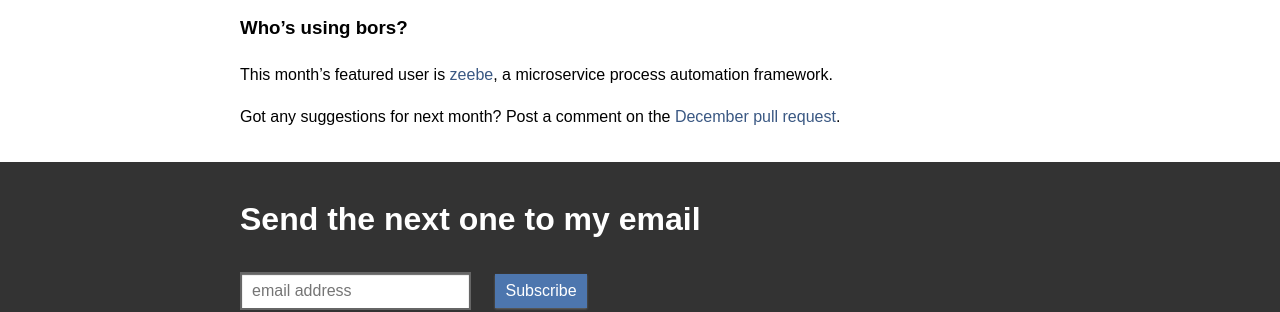
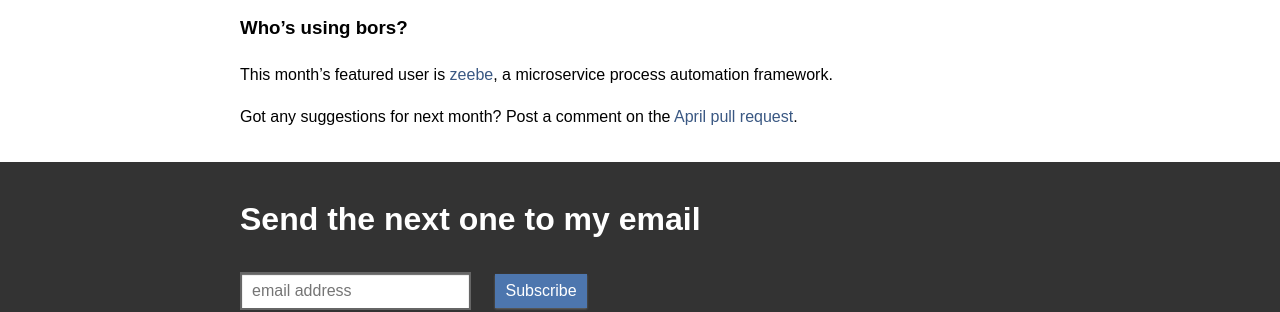
Before and after one commit to bors-ng/bors-ng.github.io, a Jekyll site: the page built from _posts/2022-04-01-tmib-63.md, in a window 1280 px wide. Shown: the part 660-972 px from the top of the page. Built offline with Jekyll 4.4.1, drawn with Linux system fonts in a browser that asks for light colours.

Commit message:
Add April PR

```diff
--- a/_posts/2022-04-01-tmib-63.md
+++ b/_posts/2022-04-01-tmib-63.md
@@ -38,4 +38,4 @@ Want to see your name in this newsletter? Contribute on our [GitHub repository](
 This month's featured user is [zeebe](https://github.com/camunda/zeebe), a microservice process automation framework.
 
 Got any suggestions for next month?
-Post a comment on the [December pull request](https://github.com/bors-ng/bors-ng.github.io/pull/___).
+Post a comment on the [April pull request](https://github.com/bors-ng/bors-ng.github.io/pull/167).
```
